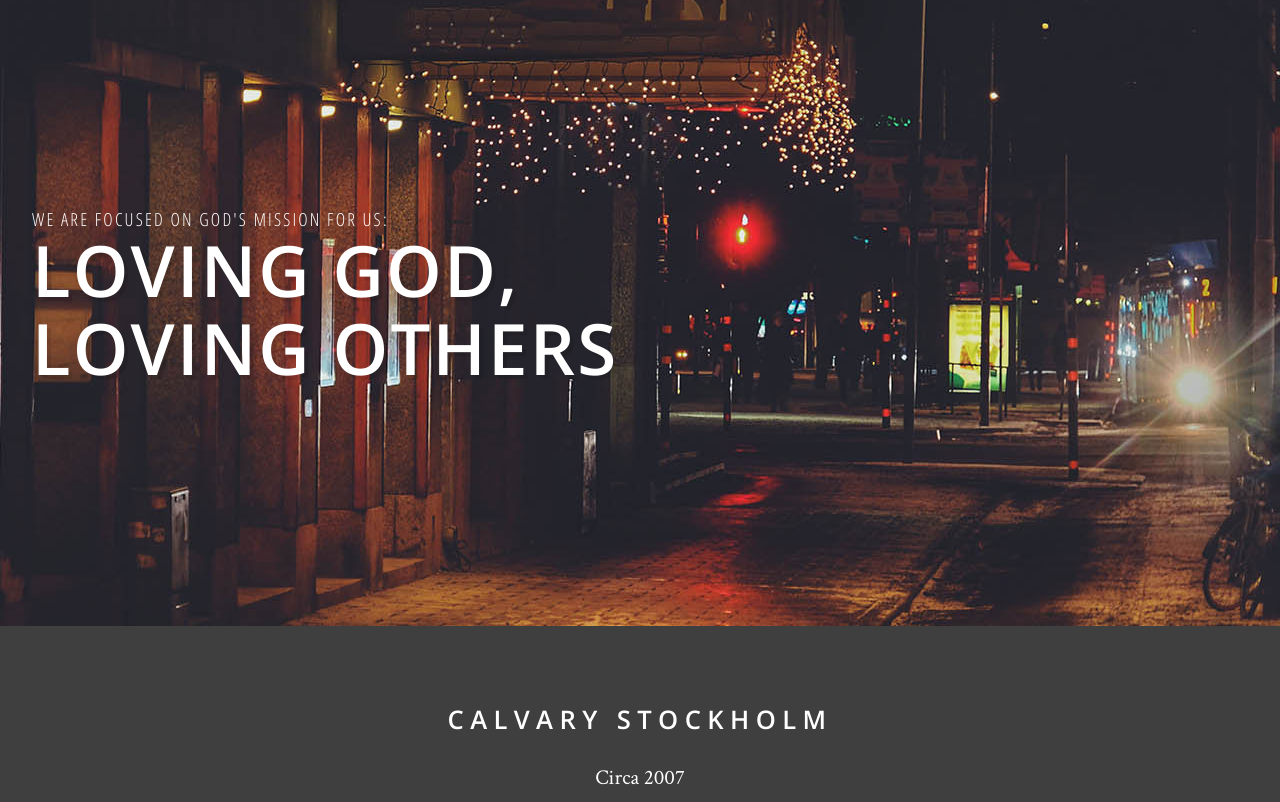
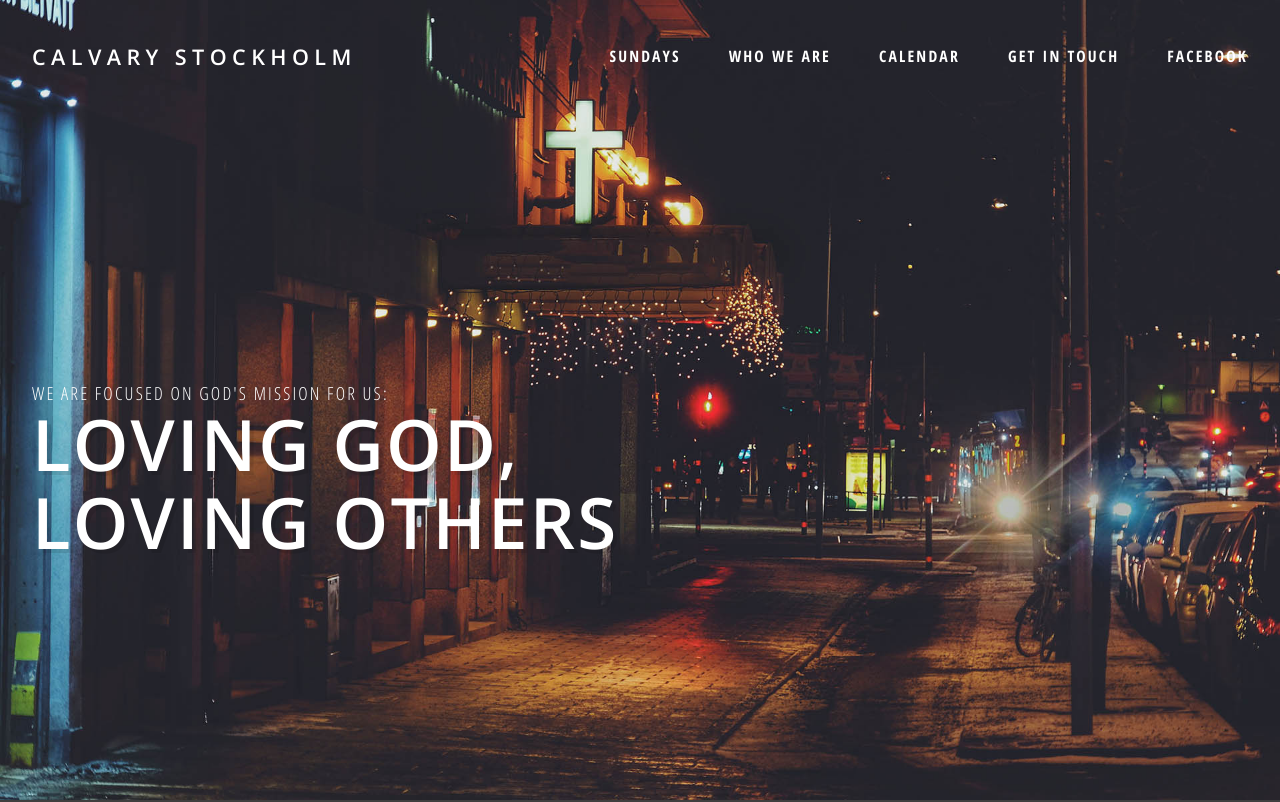
Before and after one commit to grod220/cs-clemens-romanus, a Next.js app: page / in a window 1280 px wide. Shown: the top 802 px of the page. Built offline with nearby package versions, Linux system fonts and the light colour scheme.

Commit message:
Working homepage header

```diff
--- a/components/homepage/home-header.tsx
+++ b/components/homepage/home-header.tsx
@@ -1,16 +1,16 @@
 import React, { FC } from 'react';
 import styled from 'styled-components';
 import HeroImg from '../../images/homepage-hero-night.jpg';
+import Image from 'next/image';
 
 const Container = styled.div`
   min-height: 33.75rem;
-  overflow: hidden;
+  //overflow: hidden;
   position: relative;
   width: 100vw;
   max-width: 100%;
   height: 100vh;
-  background-size: cover;
-  background: #24242c url('${HeroImg.src}') center;
+  background: #24242c;
 `;
 
 const MissionBlock = styled.div`
@@ -21,6 +21,7 @@ const MissionBlock = styled.div`
   margin: 0 auto;
   left: 0;
   right: 0;
+  z-index: 1;
 
   @media (max-width: 83rem) {
     width: 95vw;
@@ -61,6 +62,13 @@ const Statement = styled.div`
   }
 `;
 
+const SendToBack = styled.div`
+  z-index: 0;
+  position: relative;
+  width: 100%;
+  height: 100%;
+`;
+
 export const HomeHeader: FC = () => (
   <Container>
     <MissionBlock>
@@ -71,5 +79,8 @@ export const HomeHeader: FC = () => (
         loving others
       </Statement>
     </MissionBlock>
+    <SendToBack>
+      <Image alt="Calvary Stockholm location" src={HeroImg} layout="fill" objectFit="cover" placeholder="blur" />
+    </SendToBack>
   </Container>
 );
--- a/components/shared/stayInTouch.js
+++ b/components/shared/stayInTouch.js
@@ -2,7 +2,7 @@ import React from 'react';
 import styled from 'styled-components';
 import { ToastContainer, toast } from 'react-toastify';
 import 'react-toastify/dist/ReactToastify.min.css';
-import './stayInTouch.css';
+import '../../styles/stayInTouch.css';
 
 const Container = styled.div`
   text-align: center;
--- a/pages/_app.tsx
+++ b/pages/_app.tsx
@@ -1,6 +1,5 @@
-import '../styles/globals.css';
 import type { AppProps } from 'next/app';
-import '../components/shared/layout.css';
+import '../styles/layout.css';
 
 function MyApp({ Component, pageProps }: AppProps) {
   return <Component {...pageProps} />;
--- a/pages/index.tsx
+++ b/pages/index.tsx
@@ -1,12 +1,11 @@
 import type { NextPage } from 'next';
 import Head from 'next/head';
-import styles from '../styles/Home.module.css';
 import { HomeHeader } from '../components/homepage/home-header';
 import { Layout } from '../components/shared/layout';
 
 const Home: NextPage = () => {
   return (
-    <div className={styles.container}>
+    <>
       <Head>
         <title>Calvary Stockholm :: Loving God, Loving Others</title>
         <meta
@@ -29,7 +28,7 @@ const Home: NextPage = () => {
         {/*</WhiteContentBlock>*/}
         {/*<PreFooterImg />*/}
       </Layout>
-    </div>
+    </>
   );
 };
 
--- a/styles/Home.module.css
+++ /dev/null
@@ -1,121 +0,0 @@
-.container {
-  min-height: 100vh;
-  padding: 0 0.5rem;
-  display: flex;
-  flex-direction: column;
-  justify-content: center;
-  align-items: center;
-  height: 100vh;
-}
-
-.main {
-  padding: 5rem 0;
-  flex: 1;
-  display: flex;
-  flex-direction: column;
-  justify-content: center;
-  align-items: center;
-}
-
-.footer {
-  width: 100%;
-  height: 100px;
-  border-top: 1px solid #eaeaea;
-  display: flex;
-  justify-content: center;
-  align-items: center;
-}
-
-.footer a {
-  display: flex;
-  justify-content: center;
-  align-items: center;
-  flex-grow: 1;
-}
-
-.title a {
-  color: #0070f3;
-  text-decoration: none;
-}
-
-.title a:hover,
-.title a:focus,
-.title a:active {
-  text-decoration: underline;
-}
-
-.title {
-  margin: 0;
-  line-height: 1.15;
-  font-size: 4rem;
-}
-
-.title,
-.description {
-  text-align: center;
-}
-
-.description {
-  line-height: 1.5;
-  font-size: 1.5rem;
-}
-
-.code {
-  background: #fafafa;
-  border-radius: 5px;
-  padding: 0.75rem;
-  font-size: 1.1rem;
-  font-family: Menlo, Monaco, Lucida Console, Liberation Mono, DejaVu Sans Mono, Bitstream Vera Sans Mono, Courier New,
-    monospace;
-}
-
-.grid {
-  display: flex;
-  align-items: center;
-  justify-content: center;
-  flex-wrap: wrap;
-  max-width: 800px;
-  margin-top: 3rem;
-}
-
-.card {
-  margin: 1rem;
-  padding: 1.5rem;
-  text-align: left;
-  color: inherit;
-  text-decoration: none;
-  border: 1px solid #eaeaea;
-  border-radius: 10px;
-  transition: color 0.15s ease, border-color 0.15s ease;
-  width: 45%;
-}
-
-.card:hover,
-.card:focus,
-.card:active {
-  color: #0070f3;
-  border-color: #0070f3;
-}
-
-.card h2 {
-  margin: 0 0 1rem 0;
-  font-size: 1.5rem;
-}
-
-.card p {
-  margin: 0;
-  font-size: 1.25rem;
-  line-height: 1.5;
-}
-
-.logo {
-  height: 1em;
-  margin-left: 0.5rem;
-}
-
-@media (max-width: 600px) {
-  .grid {
-    width: 100%;
-    flex-direction: column;
-  }
-}
--- a/styles/globals.css
+++ /dev/null
@@ -1,16 +0,0 @@
-html,
-body {
-  padding: 0;
-  margin: 0;
-  font-family: -apple-system, BlinkMacSystemFont, Segoe UI, Roboto, Oxygen, Ubuntu, Cantarell, Fira Sans, Droid Sans,
-    Helvetica Neue, sans-serif;
-}
-
-a {
-  color: inherit;
-  text-decoration: none;
-}
-
-* {
-  box-sizing: border-box;
-}
--- a/components/shared/layout.css
+++ b/styles/layout.css
@@ -5,6 +5,7 @@ html {
 }
 body {
   margin: 0;
+  background-color: #2e242f;
 }
 article,
 aside,
```
Also changed, not shown: styles/stayInTouch.css (renamed from components/shared/stayInTouch.css).
